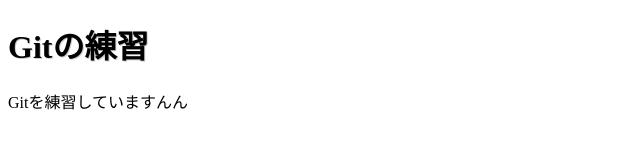
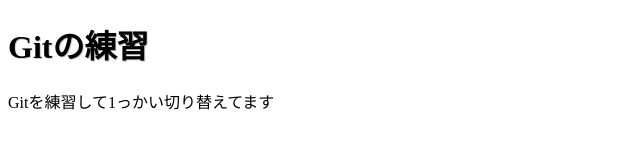
Before and after one commit to yusuke-spiral8/git-practice2, a plain HTML site: page index.html in a window 1280 px wide. Shown: the whole page, without its empty margins (0-640 px from the left). Drawn offline with Linux system fonts and the light colour scheme.

Commit message:
indexに修正を加えた

```diff
--- a/index.html
+++ b/index.html
@@ -7,6 +7,6 @@
 </head>
 <body>
 	<h1>Gitの練習</h1>
-	<p>Gitを練習していますんん</p>
+	<p>Gitを練習して1っかい切り替えてます</p>
 </body>
 </html>
```
